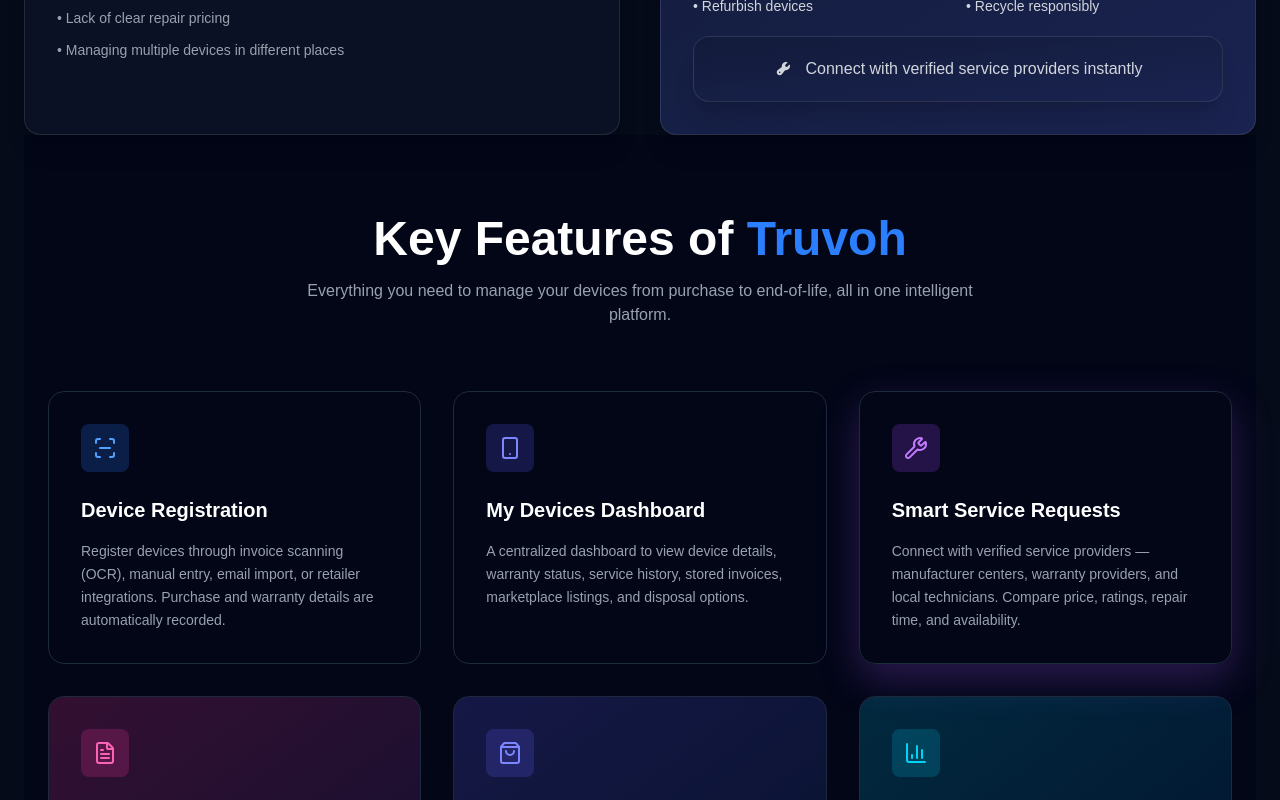
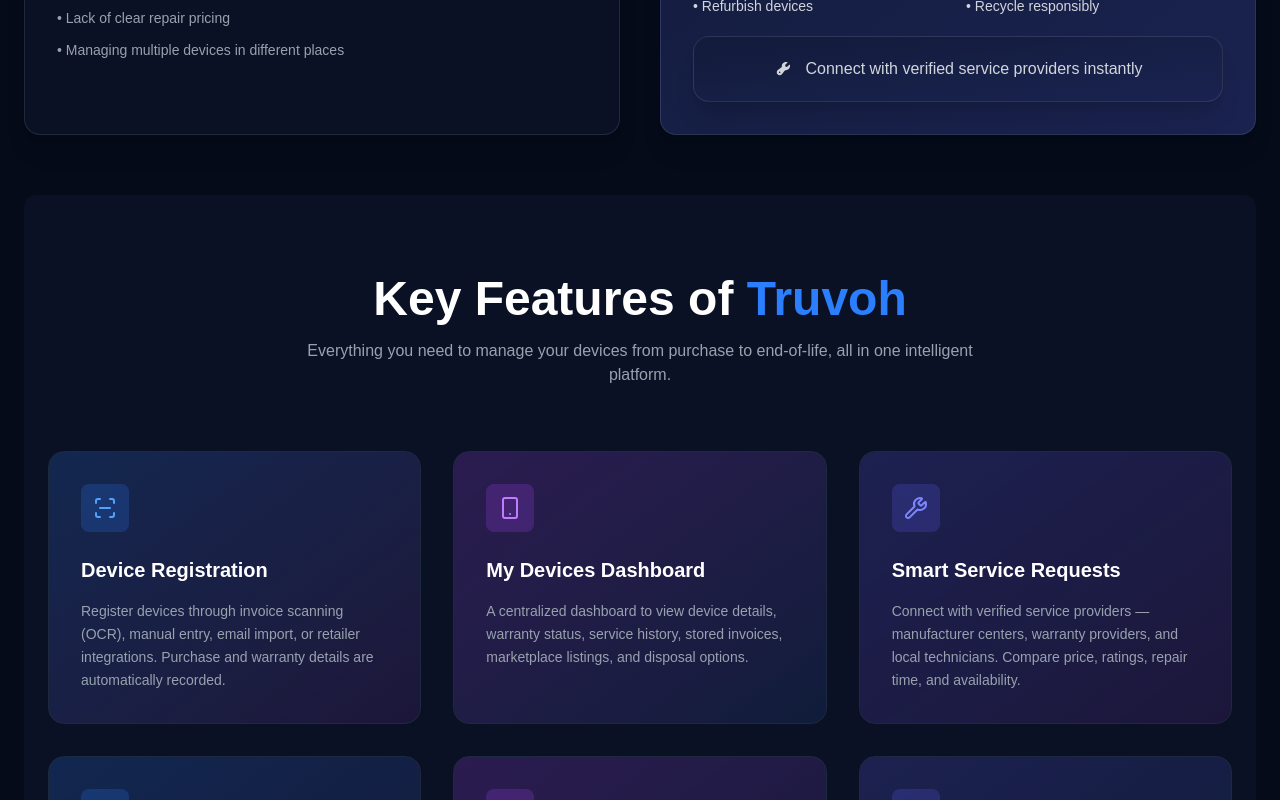
Before and after one commit to srileksh/Auxvera, a Next.js app: page / in a window 1280 px wide. Shown: the part 1640-2440 px from the top of the page. Built offline with nearby package versions, Linux system fonts and the light colour scheme.

Commit message:
UI edited

```diff
--- a/src/app/truvoh/page.js
+++ b/src/app/truvoh/page.js
@@ -6,6 +6,7 @@
   return (
     <div>
       <ProductSection/>
+
     </div>
 
   )
--- a/src/components/ContactSection.jsx
+++ b/src/components/ContactSection.jsx
@@ -126,7 +126,7 @@
 
 export default function ContactAuxveraSection() {
   return (
-    <section className="bg-[#eef0f6] px-6 py-20 md:px-10 lg:px-16">
+    <section className="bg-[#eef0f6] mt-10">
       <div className="mx-auto max-w-[1540px] rounded-[32px] border border-[#e3e5ee] bg-[linear-gradient(180deg,#f4f5fb_0%,#eef0f8_100%)] px-6 py-16 shadow-[0_30px_80px_rgba(120,130,255,0.12)] md:px-12 md:py-20 lg:px-20 lg:py-24">
         <div className="mx-auto max-w-4xl text-center">
           {/* Icon */}
--- a/src/components/ProductSection.jsx
+++ b/src/components/ProductSection.jsx
@@ -104,8 +104,9 @@
             </div>
           </div>
         </div>
+            <TruvohFeatures/>
+
       </div>
-    <TruvohFeatures/>
     </section>
   );
 }
--- a/src/components/TruvohFeatures.jsx
+++ b/src/components/TruvohFeatures.jsx
@@ -99,60 +99,115 @@
 
 export default function FeaturesSection() {
   const bottomFeatures = [
+    // {
+    //   icon: <ScanLine size={24} />,
+    //   title: "Device Registration",
+    //   desc: "Register devices through invoice scanning (OCR), manual entry, email import, or retailer integrations. Purchase and warranty details are automatically recorded.",
+    //   iconBg: "bg-blue-500/20 text-blue-400",
+    //   glow: "shadow-[0_15px_40px_rgba(59,130,246,0.25)]",
+    // },
+    // {
+    //   icon: <Smartphone size={24} />,
+    //   title: "My Devices Dashboard",
+    //   desc: "A centralized dashboard to view device details, warranty status, service history, stored invoices, marketplace listings, and disposal options.",
+    //   iconBg: "bg-indigo-500/20 text-indigo-400",
+    //   glow: "shadow-[0_15px_40px_rgba(99,102,241,0.25)]",
+    // },
+    // {
+    //   icon: <Wrench size={24} />,
+    //   title: "Smart Service Requests",
+    //   desc: "Connect with verified service providers — manufacturer centers, warranty providers, and local technicians. Compare price, ratings, repair time, and availability.",
+    //   iconBg: "bg-purple-500/20 text-purple-400",
+    //   color: "bg-pink-500/20 text-pink-400",
+    // },
+
+    // {
+    //   icon: <FileText size={24} />,
+    //   title: "Digital Wallet",
+    //   desc: "Secure storage for invoices, warranty certificates, insurance documents, and device records with automated expiry reminders.",
+    //   color: "from-pink-500/20 to-purple-500/10",
+    //   iconBg: "bg-pink-500/20 text-pink-400",
+    // },
+    // {
+    //   icon: <ShoppingBag size={24} />,
+    //   title: "Integrated Marketplace",
+    //   desc: "Sell devices directly from your inventory with ownership verification, device condition details, service history, and AI-assisted price suggestions.",
+    //   color: "from-indigo-500/20 to-blue-500/10",
+    //   iconBg: "bg-indigo-500/20 text-indigo-400",
+    // },
+    // {
+    //   icon: <BarChart3 size={24} />,
+    //   title: "AI-Powered Pricing Insights",
+    //   desc: "AI-based analytics to compare prices across retailers, track historical price trends, identify the best time to buy, and discover alternative devices within your budget.",
+    //   color: "from-cyan-500/20 to-blue-500/10",
+    //   iconBg: "bg-cyan-500/20 text-cyan-400",
+    // },
+    // {
+    //   icon: <Recycle size={24} />,
+    //   title: "Refurbishment & Disposal Network",
+    //   desc: "When devices reach the end of their lifecycle, connect with refurbishment and recycling partners to request refurbishment, sell devices, or schedule recycling pickup.",
+    //   color: "from-emerald-500/20 to-teal-500/10",
+    //   iconBg: "bg-emerald-500/20 text-emerald-400",
+    // },
     {
   icon: <ScanLine size={24} />,
   title: "Device Registration",
   desc: "Register devices through invoice scanning (OCR), manual entry, email import, or retailer integrations. Purchase and warranty details are automatically recorded.",
+  color: "from-blue-500/20 to-purple-500/10",
   iconBg: "bg-blue-500/20 text-blue-400",
-      glow: "shadow-[0_15px_40px_rgba(59,130,246,0.25)]",
 },
+
 {
   icon: <Smartphone size={24} />,
   title: "My Devices Dashboard",
   desc: "A centralized dashboard to view device details, warranty status, service history, stored invoices, marketplace listings, and disposal options.",
-      iconBg: "bg-indigo-500/20 text-indigo-400",
-      glow: "shadow-[0_15px_40px_rgba(99,102,241,0.25)]",
+  color: "from-purple-500/20 to-blue-500/10",
+  iconBg: "bg-purple-500/20 text-purple-400",
 },
+
 {
   icon: <Wrench size={24} />,
   title: "Smart Service Requests",
   desc: "Connect with verified service providers — manufacturer centers, warranty providers, and local technicians. Compare price, ratings, repair time, and availability.",
-      iconBg: "bg-purple-500/20 text-purple-400",
-      color: "shadow-[0_15px_40px_rgba(168,85,247,0.25)]",
+  color: "from-indigo-500/20 to-purple-500/10",
+  iconBg: "bg-indigo-500/20 text-indigo-400",
 },
 
 {
   icon: <FileText size={24} />,
   title: "Digital Wallet",
   desc: "Secure storage for invoices, warranty certificates, insurance documents, and device records with automated expiry reminders.",
-      color: "from-pink-500/20 to-purple-500/10",
-      iconBg: "bg-pink-500/20 text-pink-400",
+  color: "from-blue-500/20 to-indigo-500/10",
+  iconBg: "bg-blue-500/20 text-blue-400",
 },
+
 {
   icon: <ShoppingBag size={24} />,
   title: "Integrated Marketplace",
   desc: "Sell devices directly from your inventory with ownership verification, device condition details, service history, and AI-assisted price suggestions.",
-      color: "from-indigo-500/20 to-blue-500/10",
-      iconBg: "bg-indigo-500/20 text-indigo-400",
+  color: "from-purple-500/20 to-indigo-500/10",
+  iconBg: "bg-purple-500/20 text-purple-400",
 },
+
 {
   icon: <BarChart3 size={24} />,
   title: "AI-Powered Pricing Insights",
   desc: "AI-based analytics to compare prices across retailers, track historical price trends, identify the best time to buy, and discover alternative devices within your budget.",
-      color: "from-cyan-500/20 to-blue-500/10",
-      iconBg: "bg-cyan-500/20 text-cyan-400",
+  color: "from-indigo-500/20 to-blue-500/10",
+  iconBg: "bg-indigo-500/20 text-indigo-400",
 },
+
 {
   icon: <Recycle size={24} />,
   title: "Refurbishment & Disposal Network",
   desc: "When devices reach the end of their lifecycle, connect with refurbishment and recycling partners to request refurbishment, sell devices, or schedule recycling pickup.",
-      color: "from-emerald-500/20 to-teal-500/10",
-      iconBg: "bg-emerald-500/20 text-emerald-400",
-    },
+  color: "from-blue-500/20 to-purple-500/10",
+  iconBg: "bg-blue-500/20 text-blue-400",
+}
   ]
 
   return (
-    <section className="w-full bg-[#020617] text-white py-20 px-6">
+    <section className="w-full mt-15 bg-[#0b1124] rounded-xl text-white py-20 px-6">
       <div className="max-w-7xl mx-auto">
 
         {/* Heading */}
--- a/src/components/WhyUsSection.jsx
+++ b/src/components/WhyUsSection.jsx
@@ -243,7 +243,7 @@
 
 export default function WhyChooseAuxvera() {
   return (
-    <section className="bg-[#eef0f6] px-6 py-20 md:px-12 lg:px-20">
+    <section className="bg-[#eef0f6] px-6 py-25 md:px-12 lg:px-20">
       <div className="mx-auto max-w-7xl">
         {/* Heading */}
         <div className="mx-auto mb-16 max-w-4xl text-center">
```
Lines whose indentation alone changed are shown as unchanged.
